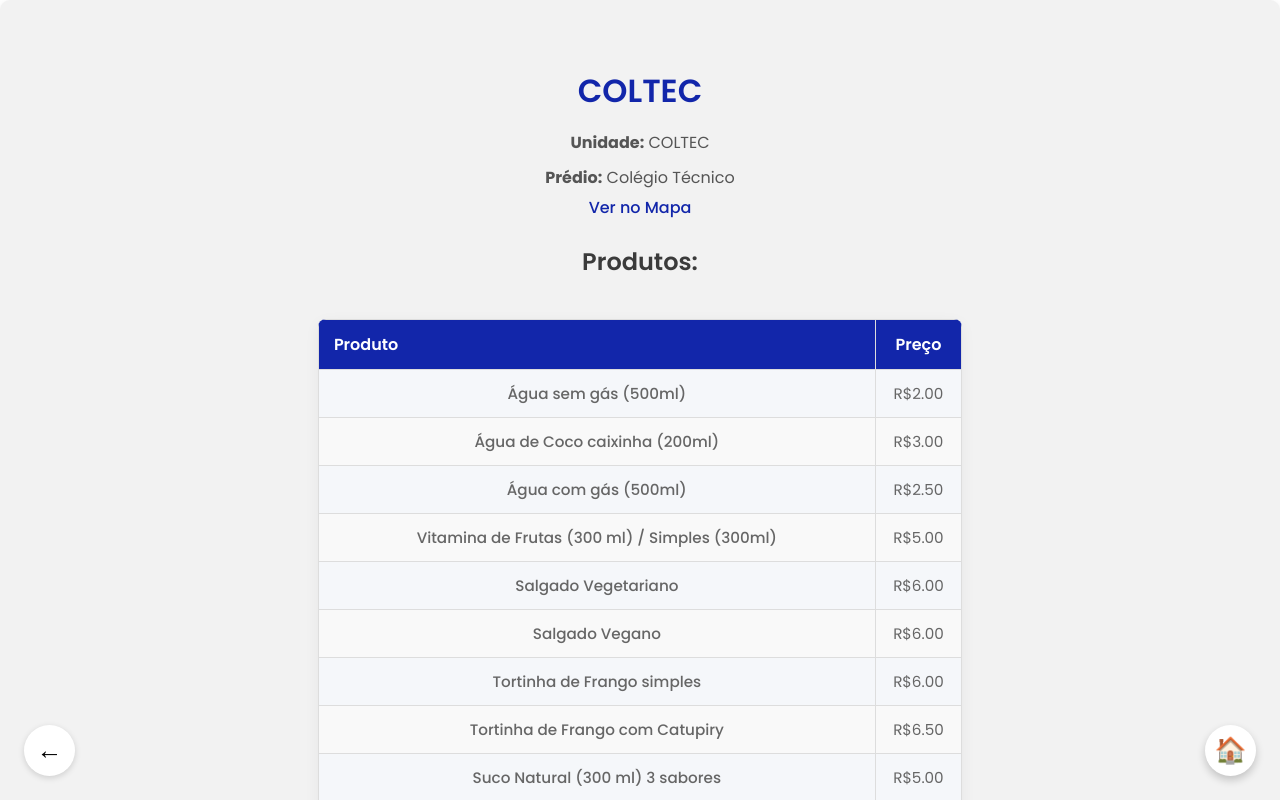
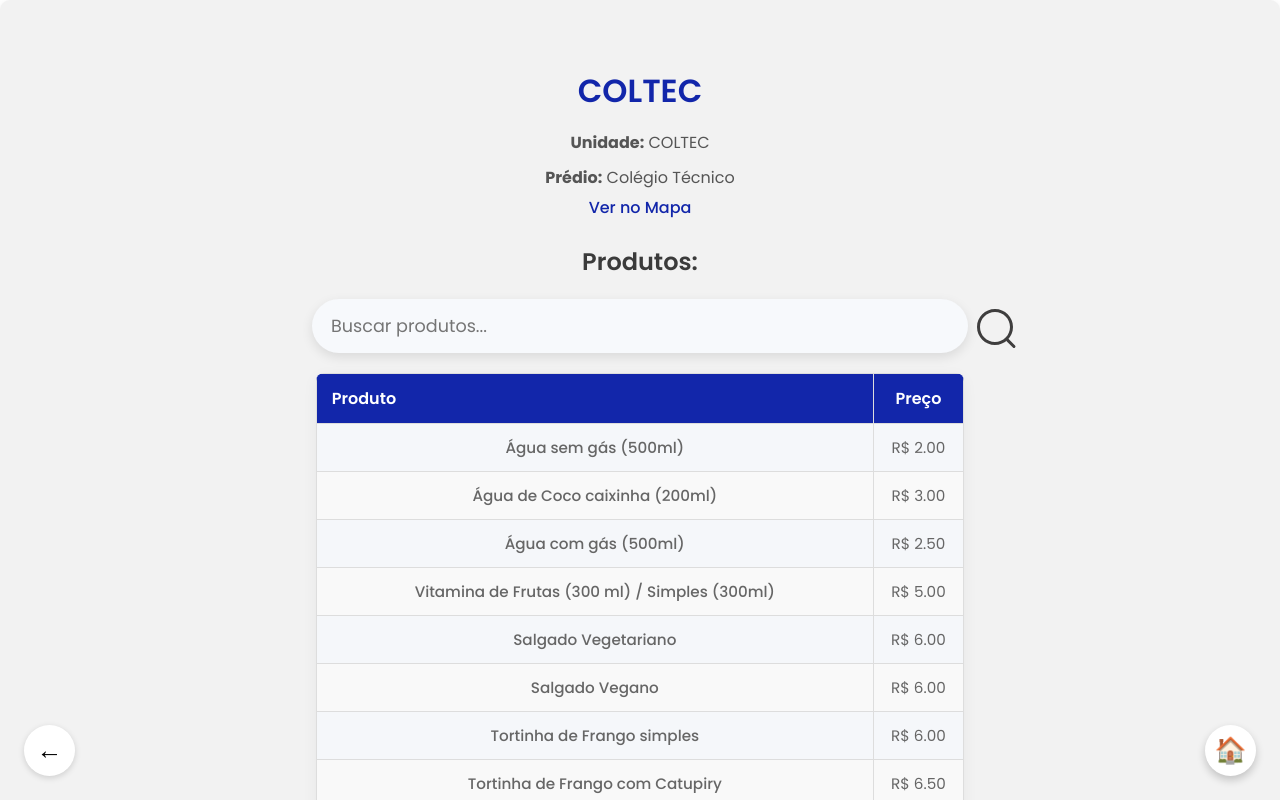
Before and after one commit to Lucas-Rezende/Onde-tem-na-UFMG, an Angular app: page /lanchonete/COLTEC in a window 1280 px wide. Shown: the top 800 px of the page. Built offline with nearby package versions, Linux system fonts and the light colour scheme.

Commit message:
barra pesquisadora em lanchonete individual feita e funcionando

```diff
--- a/package.json
+++ b/package.json
@@ -22,7 +22,7 @@
     "@angular/router": "^20.1.2",
     "@angular/ssr": "^20.1.1",
     "express": "^4.18.2",
-    "lucide-angular": "^0.487.0",
+    "lucide-angular": "^0.525.0",
     "rxjs": "~7.8.0",
     "tslib": "^2.3.0",
     "zone.js": "~0.15.0"
--- a/src/app/modules/lanchonetes-info/lanchonetes-info.component.css
+++ b/src/app/modules/lanchonetes-info/lanchonetes-info.component.css
@@ -2,7 +2,7 @@
   display: flex;
   flex-direction: column;
   align-items: center;
-  justify-content: center;
+  justify-content: center-start;
   background-color: #F2F2F2;
   padding: 40px;
   margin: 0;
@@ -11,9 +11,11 @@
 
   background-image:
   url('/assets/images/bg_full_dg2.png');
-background-repeat: no-repeat;
-background-position: bottom center;
-background-size: contain;
+  background-repeat: no-repeat;
+  background-position: bottom center;
+  background-size: contain;
+  min-height: 80vh;
+
 }
 
 .LanchoneteInfo .title {
@@ -66,6 +68,9 @@ h3 {
   font-size: 1rem;
   color: #444;
   background-color: #F5F7FA;
+  position: sticky;
+  top: 0;
+  z-index: 10;
 }
 
 .price-comparison-table th,
@@ -174,3 +179,41 @@ a .previous {
 .previous:focus {
   box-shadow: 0 0 0 3px rgba(0, 123, 255, 0.3);
 }
+
+.search-container {
+  width: 100%;
+  max-width: 900px;
+  padding: 0 1rem;
+  margin: 0 auto;
+  display: flex;
+  justify-content: center;
+}
+
+.search-container form {
+  position: relative;
+  width: 100%;
+}
+
+.search-container input {
+  width: 100%;
+  padding: 0.9rem 2.5rem 0.9rem 1.2rem;
+  border: none;
+  border-radius: 999px;
+  font-size: 1.1rem;
+  text-align: left;
+  box-shadow: 0 4px 12px rgba(0, 0, 0, 0.1);
+  outline: none;
+  background-color: #f7f9fc;
+  max-width: 800px;
+  margin: 0 auto;
+}
+
+.search-input__icon-search {
+  position: absolute;
+  right: -25px;
+  top: 30%;
+  transform: translateY(-50%);
+  width: 20px;
+  height: 20px;
+  pointer-events: none;
+}
--- a/src/app/modules/lanchonetes-info/lanchonetes-info.component.html
+++ b/src/app/modules/lanchonetes-info/lanchonetes-info.component.html
@@ -1,4 +1,3 @@
-
 @if (lanchoneteDetalhes) {
   <div class="LanchoneteInfo">
     <h2 class="title">{{ lanchoneteDetalhes.Nome }}</h2>
@@ -12,6 +11,30 @@
     @if (itens.length > 0) {
       <div>
         <h3>Produtos:</h3>
+        <div class="search-container">
+          <form>
+            <input
+              type="text"
+              placeholder="Buscar produtos..."
+              (input)="search($event)"
+              [value]="searchTerm"
+            >
+            <span class="icon-marmita icon-marmita--search search-input__icon-search">
+              <svg width="48px" height="48px" viewBox="0 0 48 48" xmlns="http://www.w3.org/2000/svg">
+                <g stroke="none" stroke-width="1" fill="none" fill-rule="evenodd">
+                  <g transform="translate(-432.000000, -1296.000000)" fill="#3F3E3E">
+                    <g transform="translate(47.000000, 1227.000000)">
+                      <g transform="translate(385.000000, 69.000000)">
+                        <path d="M22,37 C30.2842712,37 37,30.2842712 37,22 C37,13.7157288 30.2842712,7 22,7 C13.7157288,7 7,13.7157288 7,22 C7,30.2842712 13.7157288,37 22,37 Z M22,40 C12.0588745,40 4,31.9411255 4,22 C4,12.0588745 12.0588745,4 22,4 C31.9411255,4 40,12.0588745 40,22 C40,31.9411255 31.9411255,40 22,40 Z" fill-rule="nonzero"></path>
+                        <rect transform="translate(37.792893, 38.292893) rotate(-45.000000) translate(-37.792893, -38.292893) " x="36.2928932" y="32.2928932" width="3" height="12" rx="1.5"></rect>
+                      </g>
+                    </g>
+                  </g>
+                </g>
+              </svg>
+            </span>
+          </form>
+        </div>
         <div class="comparison-container">
           <div class="table-wrapper">
             <table class="price-comparison-table">
@@ -22,13 +45,13 @@
                 </tr>
               </thead>
               <tbody>
-                @for (item of itens; track item) {
+                @for (item of lanchesFiltrados; track item.Item) {
                   <tr>
                     <td class="item-name">{{ item.Item }}</td>
                     <td>
                       @if (item.Preco !== 'Preço não disponível') {
                         <span>
-                          R{{ item.Preco | currency:'' }}
+                          R$ {{ item.Preco }}
                         </span>
                       }
                       @if (item.Preco === 'Preço não disponível') {
@@ -39,6 +62,11 @@
                     </td>
                   </tr>
                 }
+                @if (lanchesFiltrados.length === 0) {
+                  <tr>
+                    <td colspan="2" class="no-results">Nenhum produto encontrado</td>
+                  </tr>
+                }
               </tbody>
             </table>
           </div>
@@ -46,6 +74,6 @@
       </div>
     }
     <a href="/" class="fab-home" aria-label="Home">🏠</a>
-    <a href="/lanchonetes" class ="previous" aria-label ="Return">←</a>
+    <a href="/lanchonetes" class="previous" aria-label="Return">←</a>
   </div>
 }
--- a/src/app/modules/lanchonetes-info/lanchonetes-info.component.ts
+++ b/src/app/modules/lanchonetes-info/lanchonetes-info.component.ts
@@ -11,35 +11,44 @@ interface Lanchonete {
   linkMapa: string;
 }
 
+interface ItemCardapio {
+  Item: string;
+  Preco: string | number;
+}
+
 @Component({
   selector: 'app-lanchonetes-info',
   templateUrl: './lanchonetes-info.component.html',
   styleUrls: ['./lanchonetes-info.component.css'],
+  standalone: true,
   imports: [CommonModule],
 })
 export class LanchonetesInfoComponent implements OnInit {
   lanchoneteDetalhes: Lanchonete | undefined;
-  itens: any[] = [];
+  itens: ItemCardapio[] = [];
+  searchTerm: string = '';
 
   constructor(private route: ActivatedRoute) {}
+
   ngOnInit(): void {
     const nomeLanchonete = this.route.snapshot.paramMap.get('nome');
 
-
     if (nomeLanchonete) {
       const nomeLanchoneteNormalized = nomeLanchonete.trim().toUpperCase();
+
+      // Find the restaurant details
       this.lanchoneteDetalhes = datalanchonetes.lanchonetes.find(
         (l) => l.Nome.toUpperCase() === nomeLanchoneteNormalized
-       );
+      );
 
+      // Get menu items with prices
       if (this.lanchoneteDetalhes) {
         this.itens = produtos
           .map((produto) => {
-            const preco = produto[nomeLanchonete];
-            console.log(preco)
+            const preco = produto[nomeLanchoneteNormalized];
             return {
               Item: produto.Item,
-              Preco: preco && preco !== '-' ? preco : 'Preço não disponível',
+              Preco: preco && preco !== '-' ? parseFloat(preco).toFixed(2) : 'Preço não disponível',
             };
           })
           .filter((item) => item.Preco !== 'Preço não disponível');
@@ -47,15 +56,17 @@ export class LanchonetesInfoComponent implements OnInit {
     }
   }
 
-  getPreco(item: any, nomeLanchonete: string): string | null {
-    const nomeLanchoneteNormalized = nomeLanchonete.trim().toUpperCase();
+  search(e: Event): void {
+    const target = e.target as HTMLInputElement;
+    this.searchTerm = target.value;
+  }
 
-    if (item.hasOwnProperty(nomeLanchoneteNormalized)) {
-      const preco = item[nomeLanchoneteNormalized];
-      if (!preco || preco === '-') return null;
-      return parseFloat(preco).toFixed(2);
-    } else {
-      return null;
-    }
+  get lanchesFiltrados(): ItemCardapio[] {
+    const termo = this.searchTerm.trim().toLowerCase();
+    if (!termo) return this.itens;
+
+    return this.itens.filter(item =>
+      item.Item.toLowerCase().includes(termo)
+    );
   }
 }
```
Also changed, not shown: 2 other files (tests, documents, lock files or other folders).
